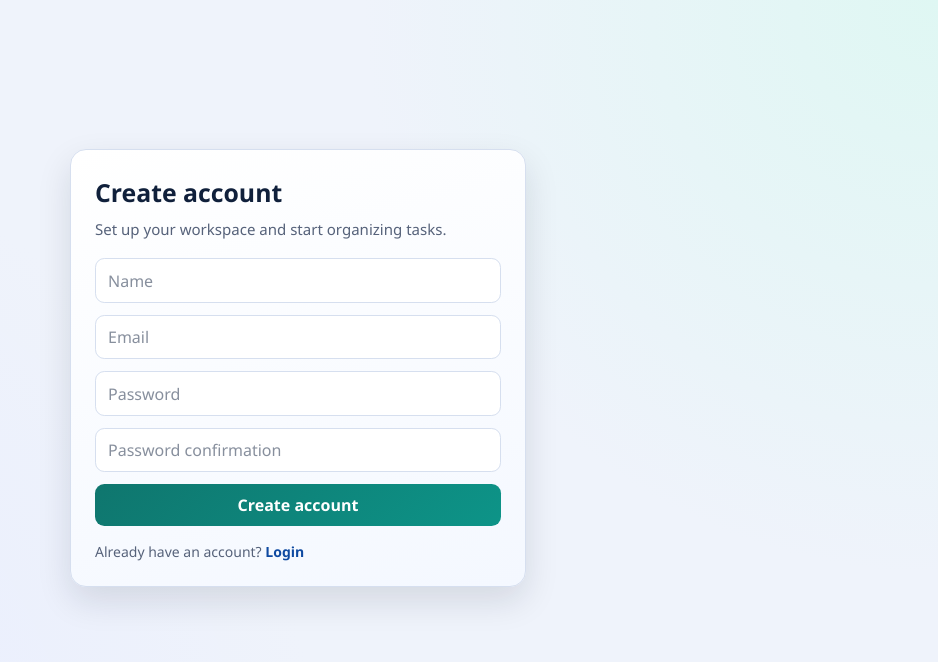
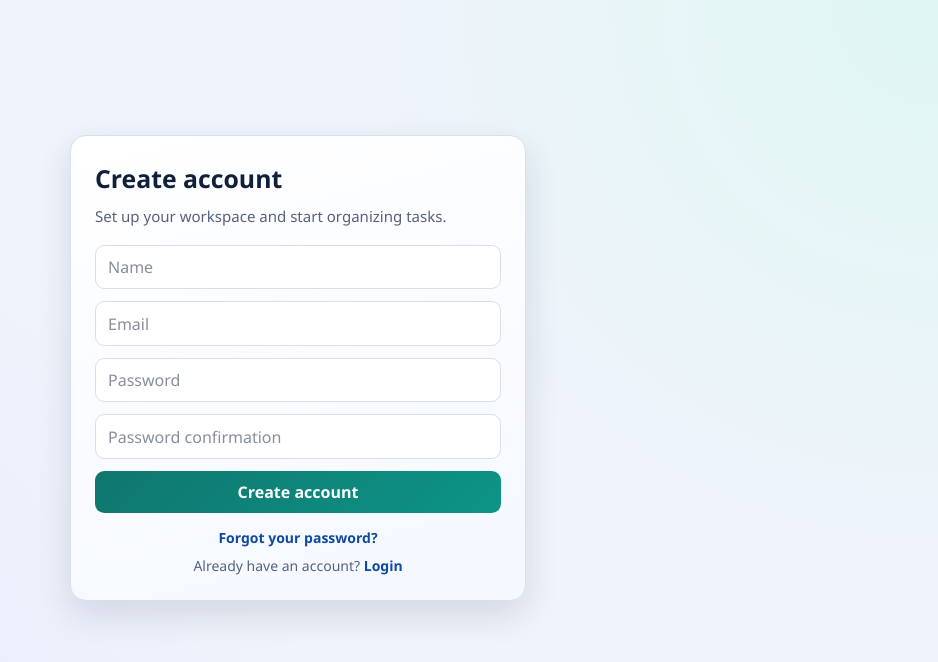
Before and after one commit to zakari2-ben/projects_management, a React app in the folder frontend/: page /register in a window 1280 px wide. Shown: the top 662 px of the page, without its empty margins (342-1280 px from the left). Built offline with nearby package versions, Linux system fonts and the light colour scheme; the HTML template or start-up script is replaced by a standard one.

Commit message:
add reset password and verification user on this pages to be transferd this lastes pages

```diff
--- a/frontend/src/pages/LoginPage.jsx
+++ b/frontend/src/pages/LoginPage.jsx
@@ -82,12 +82,17 @@ export default function LoginPage() {
             {submitting ? 'Loading...' : 'Login'}
           </button>
         </form>
-        <p className="login-page__hint">
-          No account?{' '}
-          <Link to="/register" className="login-page__link">
-            Register
+        <div className="login-page__hint flex flex-col items-center gap-2 mt-4 text-sm">
+          <Link to="/forgot-password" className="login-page__link text-indigo-600 dark:text-indigo-400 hover:underline">
+            Forgot your password?
           </Link>
-        </p>
+          <div>
+            No account?{' '}
+            <Link to="/register" className="login-page__link font-semibold text-indigo-600 dark:text-indigo-400 hover:underline">
+              Register
+            </Link>
+          </div>
+        </div>
       </div>
     </div>
   )
--- a/frontend/src/pages/RegisterPage.jsx
+++ b/frontend/src/pages/RegisterPage.jsx
@@ -120,12 +120,17 @@ export default function RegisterPage() {
           </button>
         </form>
 
-        <p className="register-page__hint">
-          Already have an account?{' '}
-          <Link to="/login" className="register-page__link">
-            Login
+        <div className="register-page__hint flex flex-col items-center gap-2 mt-4 text-sm">
+          <Link to="/forgot-password" className="register-page__link text-indigo-600 dark:text-indigo-400 hover:underline">
+            Forgot your password?
           </Link>
-        </p>
+          <div>
+            Already have an account?{' '}
+            <Link to="/login" className="register-page__link font-semibold text-indigo-600 dark:text-indigo-400 hover:underline">
+              Login
+            </Link>
+          </div>
+        </div>
       </div>
     </div>
   )
```
